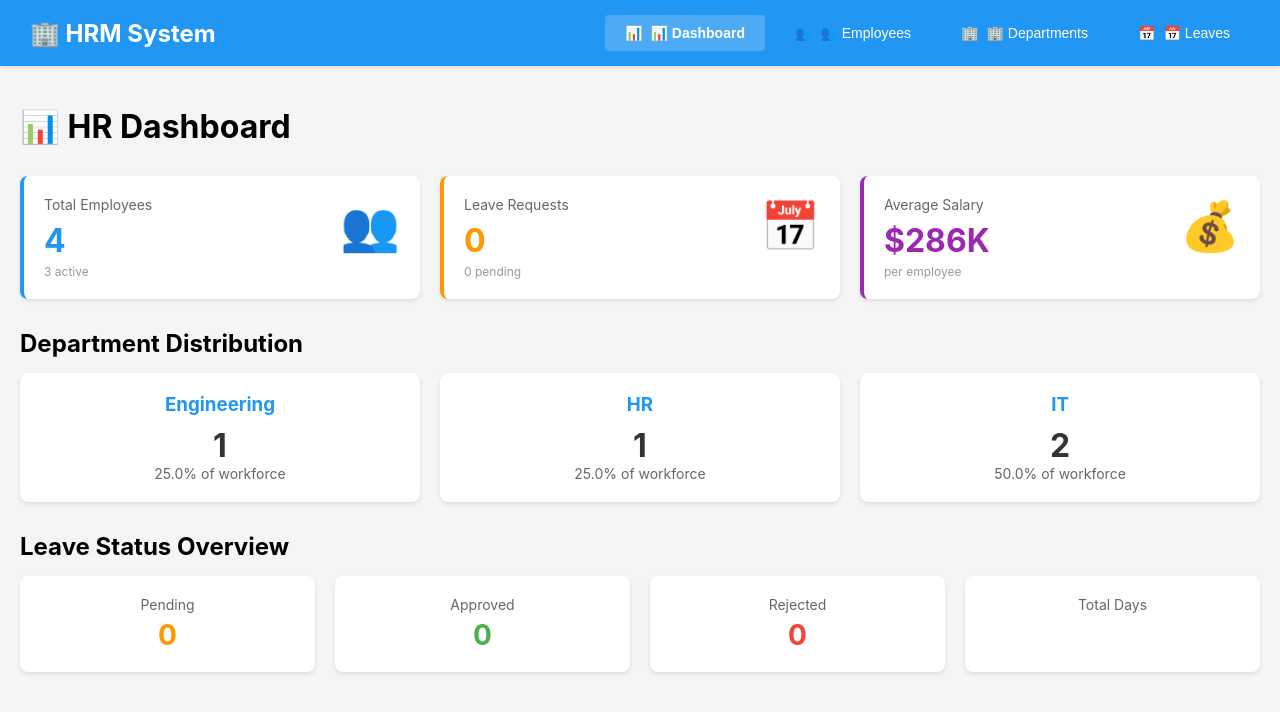
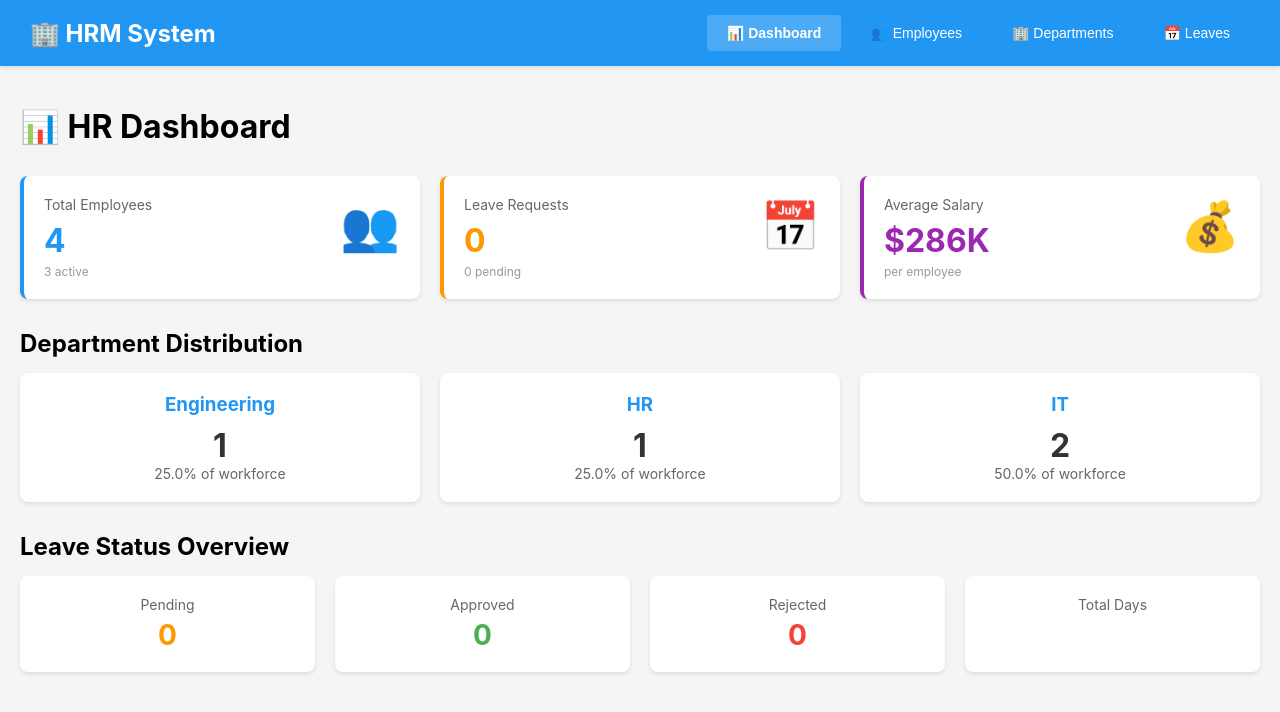
Before and after one commit to rajabehera/hrm-system, a React (Create React App) app: page / in a window 1280 px wide. Shown: the top 712 px of the page. Built offline with nearby package versions, Linux system fonts and the light colour scheme; the HTML template or start-up script is replaced by a standard one.

Commit message:
navbar updated

```diff
--- a/src/components/Navbar.tsx
+++ b/src/components/Navbar.tsx
@@ -30,7 +30,7 @@ const Navbar: React.FC<NavbarProps> = ({ currentPage, onNavigate }) => {
               ...(currentPage === item.id ? activeMenuItemStyle : {})
             }}
           >
-            <span style={{ marginRight: '8px' }}>{item.icon}</span>
+
             {item.label.replace(/^.\s/, '')}
           </button>
         ))}
```
